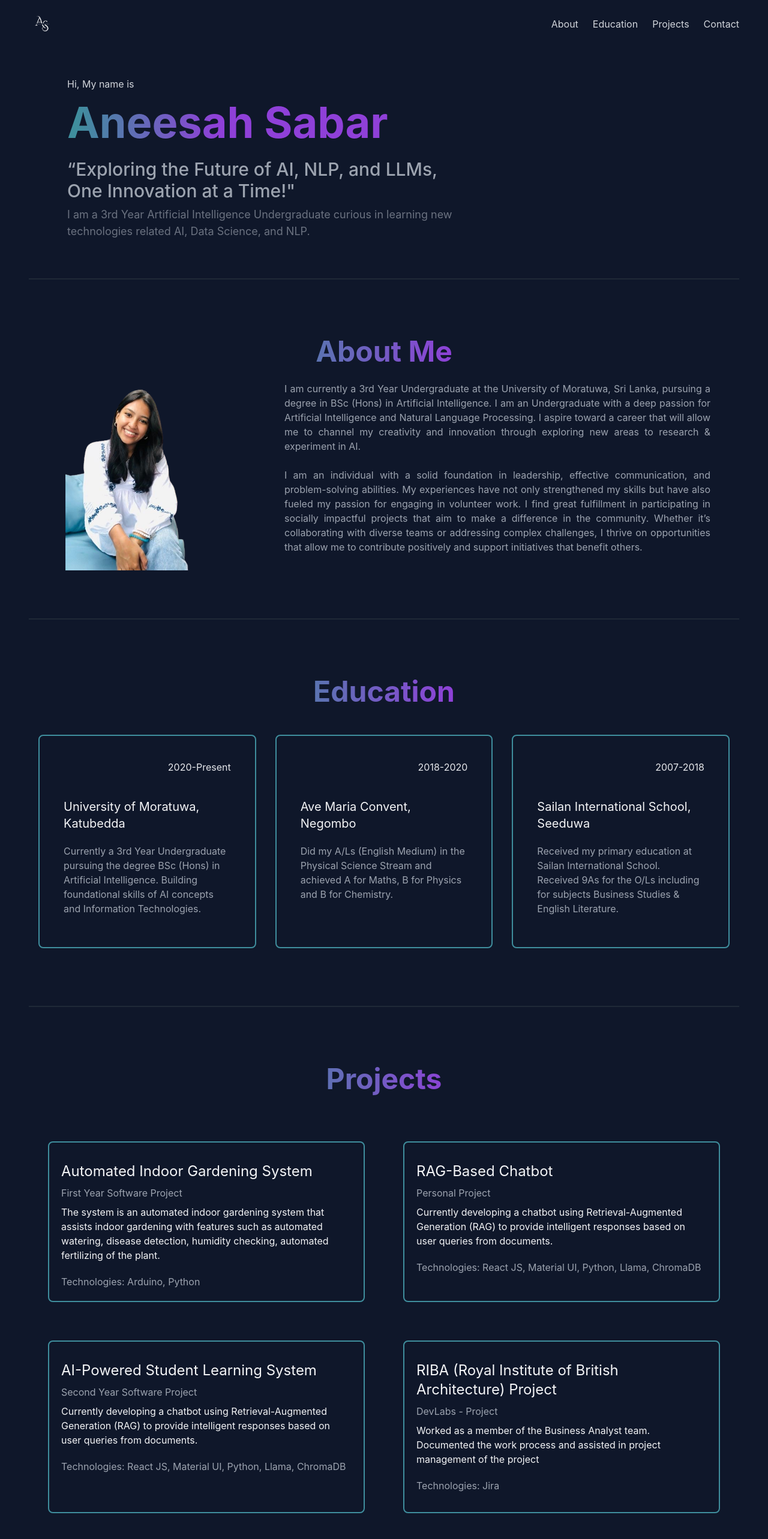
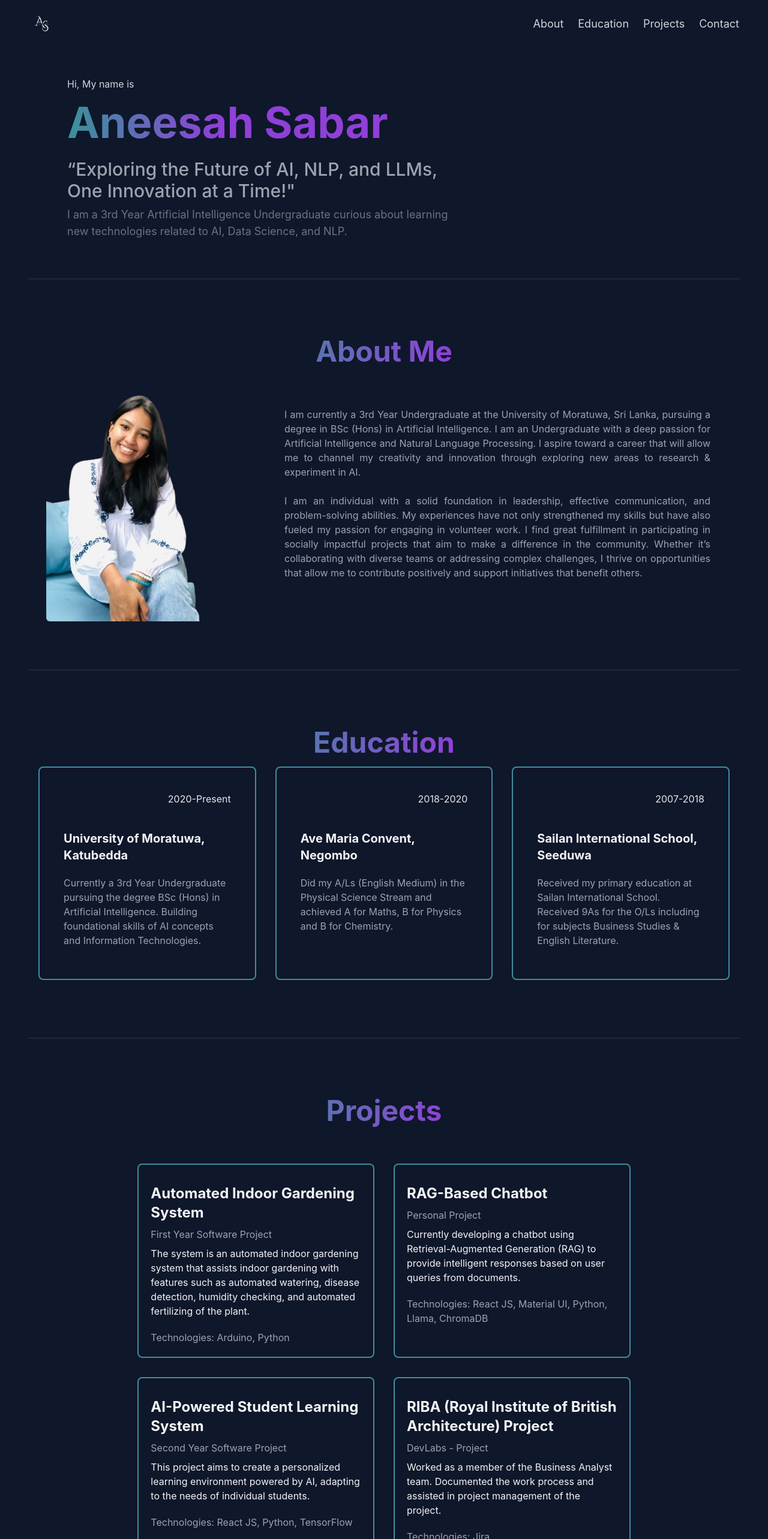
Before and after one commit to SabAneesah/Personal-Portfolio, a React (Create React App) app in the folder personal-project/: page / in a window 1280 px wide. Shown: the top 2566 px of the page at 60% size. Built offline with nearby package versions, Linux system fonts and the light colour scheme.

Commit message:
responsiveness-added

```diff
--- a/personal-project/src/App.css
+++ b/personal-project/src/App.css
@@ -1,5 +1,13 @@
 .App {
   text-align: center;
+  min-height: 100vh;
+  background-color: #0f172a;
+}
+
+@media (min-width: 1024px) {
+  .text-lg-lg {
+    font-size: 1.5rem;
+  }
 }
 
 .App-logo {
@@ -36,3 +44,30 @@
     transform: rotate(360deg);
   }
 }
+
+/* Add this to your CSS */
+.custom-width-1-3 {
+  width: 33.33%; /* Default for larger screens */
+}
+
+.custom-width-2-3 {
+  width: 66.67%; /* Default for larger screens */
+}
+
+/* Responsive adjustments */
+@media (max-width: 768px) {
+  .flex-row {
+    flex-direction: column;
+  }
+  .custom-width-1-3,
+  .custom-width-2-3 {
+    width: 100%; /* Make full width on smaller screens */
+  }
+}
+
+
+.text-ellipsis {
+  overflow: hidden;
+  text-overflow: ellipsis;
+  white-space: nowrap;
+}
--- a/personal-project/src/Components/About.js
+++ b/personal-project/src/Components/About.js
@@ -11,41 +11,50 @@ const About = () => {
   return (
     <div className="flex justify-start flex-col m-12">
       {/*Top Section*/}
-      <div class='w-2/3 mb-8'>
-      <div class='text-gray-300 text-left px-16'>  Hi, My name is</div>
-      <h1 class='bg-[linear-gradient(90deg,_#3F8E9D_10%,_#8F40D8_40%)] bg-clip-text text-transparent text-left text-7xl font-bold px-16 py-4'>
-             Aneesah Sabar</h1> {/* Directly use the <h1> tag */}
-      <div class='text-gray-400 text-left px-16 text-3xl font-medium p-2'>“Exploring the Future of AI, NLP, and LLMs, One Innovation at a Time!"</div>
-      <div class="text-gray-500 text-left px-16 text-lg">I am a 3rd Year Artificial Intelligence Undergraduate curious in learning new technologies related AI, Data Science, and NLP.</div>
+
+      <div className="flex flex-col md:flex-row">
+    <div className="w-full md:w-2/3 mb-8">
+        <div className='text-gray-300 text-left px-4 md:px-16'>Hi, My name is</div>
+        <h1 className='bg-[linear-gradient(90deg,_#3F8E9D_10%,_#8F40D8_40%)] bg-clip-text text-transparent text-left text-4xl md:text-7xl font-bold px-4 md:px-16 py-4'>
+            Aneesah Sabar
+        </h1>
+        <div className="text-gray-400 text-left md:px-16 px-4 md:text-3xl text-xl font-medium py-2">
+            “Exploring the Future of AI, NLP, and LLMs, One Innovation at a Time!"
         </div>
-      <div class="w-1/3">
+        <div className="text-gray-500 text-left md:px-16 px-4 md:text-lg text-base">
+            I am a 3rd Year Artificial Intelligence Undergraduate curious about learning new technologies related to AI, Data Science, and NLP.
         </div>
+    </div>
+    <div className="w-full md:w-1/3">
+        {/* You can add content here for the right column if needed */}
+    </div>
+</div>
+
       <hr className="border-t-2 border-gray-800 my-8" />
 
 
       {/*About me section*/}
       <section id="aboutme" >
-      <h1 className='bg-[linear-gradient(90deg,_#3F8E9D_30%,_#8F40D8_60%)] bg-clip-text text-transparent text-center text-5xl font-bold pt-16'>
+      <h1 className="bg-[linear-gradient(90deg,_#3F8E9D_30%,_#8F40D8_60%)] bg-clip-text text-transparent text-center text-3xl md:text-5xl font-bold pt-8 md:pt-16">
   About Me
 </h1>
-      <div className="flex items-center pb-12">
-      <div className="flex items-center space-x-12">
-        {/* Image Section */}
-        <div className="w-1/3 flex items-center justify-center">
-          <img src={image} alt="Image" className="w-64"></img>
+      {/*Image section*/}
+
+<div className="flex flex-col md:flex-row items-center md:pb-12 px-4 md:px-0">
+  <div className="flex flex-col md:flex-row items-center space-y-6 md:space-y-0 md:space-x-12">
+
+    <div className="w-full md:w-1/3 flex items-center justify-center">
+      <img src={image} alt="Image" className="w-32 md:w-64 lg:w-80 rounded-md" />
     </div>
 
-        {/* Text Section */}
-        <div className="w-2/3 text-gray-400 text-justify pr-12">
+    <div className="w-full md:w-2/3 text-gray-400 text-justify md:pr-12 px-4 md:px-0">
       <p>
-             I am currently a 3rd Year
-            Undergraduate at the University of Moratuwa, Sri Lanka, pursuing a
+        I am currently a 3rd Year Undergraduate at the University of Moratuwa, Sri Lanka, pursuing a
         degree in BSc (Hons) in Artificial Intelligence. I am an Undergraduate with a deep passion for Artificial
-            Intelligence and Natural Language Processing. I aspire toward a
-            career that will allow me to channel my creativity and innovation
+        Intelligence and Natural Language Processing. I aspire toward a career that will allow me to channel my creativity and innovation
         through exploring new areas to research & experiment in AI.
       </p>
-          <br></br>
+      <br/>
       <p>
         I am an individual with a solid foundation in leadership, effective communication, and problem-solving abilities.
         My experiences have not only strengthened my skills but have also fueled my passion for engaging in volunteer work.
@@ -54,57 +63,60 @@ const About = () => {
         to contribute positively and support initiatives that benefit others.
       </p>
     </div>
+
   </div>
 </div>
+
       </section>
 
       <hr className="border-t-2 border-gray-800 my-8" />
 
       {/*Education section*/}
       <section id="education" class='pb-12'>
-      <h1 class='bg-[linear-gradient(90deg,_#3F8E9D_30%,_#8F40D8_60%)] bg-clip-text text-transparent text-center text-5xl font-bold py-8 pt-16'>
+      <h1 className="bg-[linear-gradient(90deg,_#3F8E9D_30%,_#8F40D8_60%)] bg-clip-text text-transparent text-center text-3xl md:text-5xl font-bold pt-8 md:pt-16">
         Education</h1>
 
-        <div class='flex flex-row'>
-          <div class='w-1/3 border-2 border-[#3F8E9D] rounded-lg m-4 p-5'>
-          <div class='text-right text-gray-200 p-5'>
+<div class="flex flex-col md:flex-row justify-center">
+  <div class="w-full md:w-1/3 border-2 border-[#3F8E9D] rounded-lg m-4 p-5">
+    <div class="text-right text-gray-200 p-5">
       2020-Present
     </div>
-          <div class='text-left text-gray-100 text-xl text-bold p-5'>
+    <div class="text-left text-gray-100 text-xl font-bold p-5">
       University of Moratuwa, Katubedda
     </div>
-          <div class='text-left text-gray-400 px-5 pb-8'>
+    <div class="text-left text-gray-400 px-5 pb-8">
       Currently a 3rd Year Undergraduate pursuing the degree BSc (Hons) in Artificial Intelligence.
       Building foundational skills of AI concepts and Information Technologies.
     </div>
   </div>
 
-          <div class='w-1/3 border-2 border-[#3F8E9D] rounded-lg m-4 p-5'>
-          <div class='text-right text-gray-200 p-5'>
+  <div class="w-full md:w-1/3 border-2 border-[#3F8E9D] rounded-lg m-4 p-5">
+    <div class="text-right text-gray-200 p-5">
       2018-2020
     </div>
-          <div class='text-left text-gray-100 text-xl text-bold p-5'>
+    <div class="text-left text-gray-100 text-xl font-bold p-5">
       Ave Maria Convent, Negombo
     </div>
-          <div class='text-left text-gray-400 px-5 pb-8'>
+    <div class="text-left text-gray-400 px-5 pb-8">
       Did my A/Ls (English Medium) in the Physical Science Stream and achieved
       A for Maths, B for Physics and B for Chemistry.
     </div>
   </div>
 
-          <div class='w-1/3 border-2 border-[#3F8E9D] rounded-lg m-4 p-5'>
-          <div class='text-right text-gray-200 p-5'>
+  <div class="w-full md:w-1/3 border-2 border-[#3F8E9D] rounded-lg m-4 p-5">
+    <div class="text-right text-gray-200 p-5">
       2007-2018
     </div>
-          <div class='text-left text-gray-100 text-xl text-bold p-5'>
+    <div class="text-left text-gray-100 text-xl font-bold p-5">
       Sailan International School, Seeduwa
     </div>
-          <div class='text-left text-gray-400 px-5 pb-8'>
+    <div class="text-left text-gray-400 px-5 pb-8">
       Received my primary education at Sailan International School.
       Received 9As for the O/Ls including for subjects Business Studies & English Literature.
     </div>
   </div>
 </div>
+
       </section>
 
       <hr className="border-t-2 border-gray-800 my-8" />
@@ -114,21 +126,21 @@ const About = () => {
     <h1 class='bg-[linear-gradient(90deg,_#3F8E9D_30%,_#8F40D8_60%)] bg-clip-text text-transparent text-center text-5xl font-bold py-12 pt-16'>
         Projects
     </h1>
-      <div class='flex flex-row'>
-        <div class='w-1/2 border-2 border-[#3F8E9D] rounded-lg m-8'>
-        <div class='text-left text-gray-100 text-2xl text-bold px-5 pt-8 pb-2'>
+    <div class='flex flex-wrap justify-center'>
+        <div class='w-full sm:w-1/2 lg:w-1/3 border-2 border-[#3F8E9D] rounded-lg m-4'>
+            <div class='text-left text-gray-100 text-2xl font-bold px-5 pt-8 pb-2'>
                 Automated Indoor Gardening System
             </div>
             <div class='text-left text-gray-400 text-small px-5 pb-2'>First Year Software Project</div>
             <div class='text-left text-gray-100 px-5'>
                 The system is an automated indoor gardening system that assists indoor gardening with features such as
-        automated watering, disease detection, humidity checking, automated fertilizing of the plant.
+                automated watering, disease detection, humidity checking, and automated fertilizing of the plant.
             </div>
             <div class='text-left text-gray-400 text-small p-5 pb-5'>Technologies: Arduino, Python</div>
         </div>
 
-        <div class='w-1/2 border-2 border-[#3F8E9D] rounded-lg m-8'>
-        <div class='text-left text-gray-100 text-2xl text-bold px-5 pt-8 pb-2'>
+        <div class='w-full sm:w-1/2 lg:w-1/3 border-2 border-[#3F8E9D] rounded-lg m-4'>
+            <div class='text-left text-gray-100 text-2xl font-bold px-5 pt-8 pb-2'>
                 RAG-Based Chatbot
             </div>
             <div class='text-left text-gray-400 text-small px-5 pb-2'>Personal Project</div>
@@ -138,33 +150,32 @@ const About = () => {
             </div>
             <div class='text-left text-gray-400 text-small p-5 pb-5'>Technologies: React JS, Material UI, Python, Llama, ChromaDB</div>
         </div>
-        </div>
 
-      <div class='flex flex-row'>
-        <div class='w-1/2 border-2 border-[#3F8E9D] rounded-lg m-8'>
-        <div class='text-left text-gray-100 text-2xl text-bold px-5 pt-8 pb-2'>
+        <div class='w-full sm:w-1/2 lg:w-1/3 border-2 border-[#3F8E9D] rounded-lg m-4'>
+            <div class='text-left text-gray-100 text-2xl font-bold px-5 pt-8 pb-2'>
                 AI-Powered Student Learning System
             </div>
             <div class='text-left text-gray-400 text-small px-5 pb-2'>Second Year Software Project</div>
             <div class='text-left text-gray-100 px-5'>
-        Currently developing a chatbot using Retrieval-Augmented Generation (RAG) to provide intelligent
-         responses based on user queries from documents.
+                This project aims to create a personalized learning environment powered by AI, adapting to the needs of individual students.
             </div>
-        <div class='text-left text-gray-400 text-small p-5 pb-8'>Technologies: React JS, Material UI, Python, Llama, ChromaDB</div>
+            <div class='text-left text-gray-400 text-small p-5 pb-8'>Technologies: React JS, Python, TensorFlow</div>
         </div>
 
-        <div class='w-1/2 border-2 border-[#3F8E9D] rounded-lg m-8'>
-        <div class='text-left text-gray-100 text-2xl text-bold px-5 pt-8 pb-2'>
+        <div class='w-full sm:w-1/2 lg:w-1/3 border-2 border-[#3F8E9D] rounded-lg m-4'>
+            <div class='text-left text-gray-100 text-2xl font-bold px-5 pt-8 pb-2'>
                 RIBA (Royal Institute of British Architecture) Project
             </div>
-        <div class='text-left text-gray-400 text-small px-5 pb-2'>DevLabs -  Project</div>
+            <div class='text-left text-gray-400 text-small px-5 pb-2'>DevLabs - Project</div>
             <div class='text-left text-gray-100 px-5'>
-        Worked as a member of the Business Analyst team. Documented the work process and assisted in project management of the project
+                Worked as a member of the Business Analyst team. Documented the work process and assisted in project management of the project.
             </div>
             <div class='text-left text-gray-400 text-small p-5 pb-8'>Technologies: Jira</div>
         </div>
     </div>
 </section>
+
+
       <hr className="border-t-2 border-gray-800 my-8" />
       </div>
   );
--- a/personal-project/src/Components/Navbar.js
+++ b/personal-project/src/Components/Navbar.js
@@ -17,10 +17,10 @@ const Navbar = () => {
 
         {/* Desktop Menu */}
         <div className="hidden md:flex space-x-6">
-          <Link to="aboutme" smooth={true} duration={500} className="text-gray-300 hover:text-white">About</Link>
-          <Link to="education" smooth={true} duration={500} className="text-gray-300 hover:text-white">Education</Link>
-          <Link to="projects" smooth={true} duration={500} className="text-gray-300 hover:text-white">Projects</Link>
-          <Link to="contactme" smooth={true} duration={500} className="text-gray-300 hover:text-white">Contact</Link>
+          <Link to="aboutme" smooth={true} duration={500} className="text-gray-300 hover:text-white text-sm md:text-base lg:text-lg">About</Link>
+          <Link to="education" smooth={true} duration={500} className="text-gray-300 hover:text-white text-sm md:text-base lg:text-lg">Education</Link>
+          <Link to="projects" smooth={true} duration={500} className="text-gray-300 hover:text-white text-sm md:text-base lg:text-lg">Projects</Link>
+          <Link to="contactme" smooth={true} duration={500} className="text-gray-300 hover:text-white text-sm md:text-base lg:text-lg">Contact</Link>
         </div>
 
         {/* Hamburger Menu Icon (visible on small screens) */}
--- a/personal-project/src/Components/Technology.js
+++ b/personal-project/src/Components/Technology.js
@@ -1,4 +1,5 @@
 import React, { useState } from 'react';
+
 import clang from '../assets/c-programming.png';
 import html from '../assets/html-5.png';
 import css3 from '../assets/css3.png';
@@ -38,41 +39,41 @@ const Technology = () => {
   return (
 
 
-    <div id='techologies' class='pb-12'>
+    <div id='technologies' class='pb-12'>
     <h1 class='bg-[linear-gradient(90deg,_#3F8E9D_30%,_#8F40D8_60%)] bg-clip-text text-transparent text-center text-5xl font-bold pt-8 pb-12'>
         Technologies
     </h1>
 
-      <div className="flex justify-center items-center space-x-8">
-            <img src={html} alt="HTML Logo" className="w-20 h-20" />
-            <img src={css3} alt="CSS Logo" className="w-20 h-20" />
-            <img src={javascript} alt="Javascript Logo" className="w-20 h-20" />
-            <img src={python} alt="Python Logo" className="w-20 h-20" />
-            <img src={clang} alt="C Logo" className="w-20 h-20" />
-            <img src={java} alt="Java Logo" className="w-20 h-20" />
+    <div className="flex flex-wrap justify-center items-center space-x-8">
+        <img src={html} alt="HTML Logo" className="w-20 h-20 m-2" />
+        <img src={css3} alt="CSS Logo" className="w-20 h-20 m-2" />
+        <img src={javascript} alt="Javascript Logo" className="w-20 h-20 m-2" />
+        <img src={python} alt="Python Logo" className="w-20 h-20 m-2" />
+        <img src={clang} alt="C Logo" className="w-20 h-20 m-2" />
+        <img src={java} alt="Java Logo" className="w-20 h-20 m-2" />
     </div>
 
-      <div className="flex justify-center items-center space-x-8">
-            <img src={react} alt="React Logo" className="w-20 h-20" />
-            <img src={tailwindcss} alt="Tailwind css Logo" className="w-20 h-20" />
-            <img src={materialui} alt="material ui Logo" className="w-20 h-20" />
-            <img src={nodejs} alt="nodeJS Logo" className="w-20 h-20" />
+    <div className="flex flex-wrap justify-center items-center space-x-8">
+        <img src={react} alt="React Logo" className="w-20 h-20 m-2" />
+        <img src={tailwindcss} alt="Tailwind CSS Logo" className="w-20 h-20 m-2" />
+        <img src={materialui} alt="Material UI Logo" className="w-20 h-20 m-2" />
+        <img src={nodejs} alt="NodeJS Logo" className="w-20 h-20 m-2" />
     </div>
 
-      <div className="flex justify-center items-center space-x-8">
-            <img src={mongodb} alt="MongoDB Logo" className="w-20 h-20" />
-            <img src={mysql} alt="MySQL Logo" className="w-20 h-20" />
-            <img src={chromadb} alt="ChromaDB Logo" className="w-20 h-15" />
+    <div className="flex flex-wrap justify-center items-center space-x-8">
+        <img src={mongodb} alt="MongoDB Logo" className="w-20 h-20 m-2" />
+        <img src={mysql} alt="MySQL Logo" className="w-20 h-20 m-2" />
+        <img src={chromadb} alt="ChromaDB Logo" className="w-20 h-15 m-2" />
     </div>
 
-      <div className="flex justify-center items-center space-x-8 pb-12">
-            <img src={jupyter} alt="Jupyter Logo" className="w-20 h-20" />
-            <img src={tensorflow} alt="Tensorflow Logo" className="w-20 h-20" />
-            <img src={numpy} alt="Numpy Logo" className="w-20 h-20" />
-            <img src={pandas} alt="Pandas Logo" className="w-20 h-20" />
-            <img src={keras} alt="Keras Logo" className="w-16 h-16" />
-            <img src={scikit} alt="Scikit-learn Logo" className="w-20 h-20" />
-            <img src={figma} alt="Figma Logo" className="w-20 h-20" />
+    <div className="flex flex-wrap justify-center items-center space-x-8 pb-12">
+        <img src={jupyter} alt="Jupyter Logo" className="w-20 h-20 m-2" />
+        <img src={tensorflow} alt="TensorFlow Logo" className="w-20 h-20 m-2" />
+        <img src={numpy} alt="NumPy Logo" className="w-20 h-20 m-2" />
+        <img src={pandas} alt="Pandas Logo" className="w-20 h-20 m-2" />
+        <img src={keras} alt="Keras Logo" className="w-16 h-16 m-2" />
+        <img src={scikit} alt="Scikit-learn Logo" className="w-20 h-20 m-2" />
+        <img src={figma} alt="Figma Logo" className="w-20 h-20 m-2" />
     </div>
 
       <hr className="border-t-2 border-gray-800 my-8 pt-8" />
```
Lines whose indentation alone changed are shown as unchanged.
